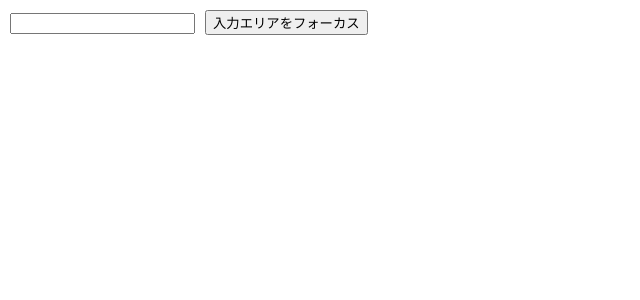
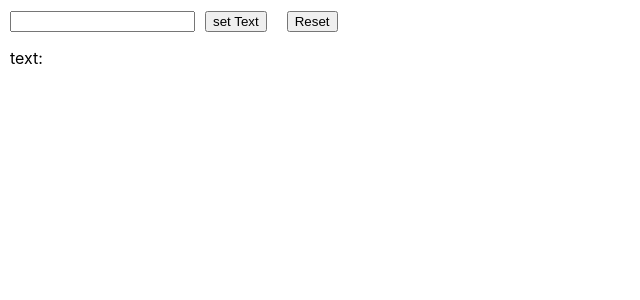
Before and after one commit to PoC-ymmtd0x0b/Learning-from-the-Basics-React_React-Hooks, a React (Create React App) app: page / in a window 1280 px wide. Shown: the top 300 px of the page, without its empty margins (0-640 px from the left). Built offline with nearby package versions, Linux system fonts and the light colour scheme.

Commit message:
useRefを使用しない場合のサンプル

```diff
--- a/src/App.jsx
+++ b/src/App.jsx
@@ -1,16 +1,34 @@
-import React, { useRef } from "react";
+import React, { useState, useEffect } from "react";
 
 const SampleComponent = () => {
-  const inputRefObj = useRef(null);
+  const [inputValue, setInputValue] = useState("");
+  const [text, setText] = useState("");
+
+  useEffect(() => {
+    console.log("レンダリング！");
+  });
 
   const handleClick = () => {
-    inputRefObj.current.focus();
+    setText(inputValue);
+    setInputValue("");
+  };
+  const handleChange = (value) => setInputValue(value);
+  const textReset = () => {
+    setInputValue("");
+    setText("");
   };
 
   return (
     <div>
-      <input type="text" ref={inputRefObj} />
-      <button onClick={handleClick}>入力エリアをフォーカス</button>
+      <input
+        type="text"
+        value={inputValue}
+        onChange={(e) => handleChange(e.target.value)}
+      />
+      <button onClick={handleClick}>set Text</button>
+      <button onClick={textReset}>Reset</button>
+
+      <p>text: {text}</p>
     </div>
   );
 };
--- a/src/index.js
+++ b/src/index.js
@@ -4,8 +4,4 @@ import "./index.css";
 import App from "./App.jsx";
 
 const root = ReactDOM.createRoot(document.getElementById("root"));
-root.render(
-  <React.StrictMode>
-    <App />
-  </React.StrictMode>,
-);
+root.render(<App />);
```
